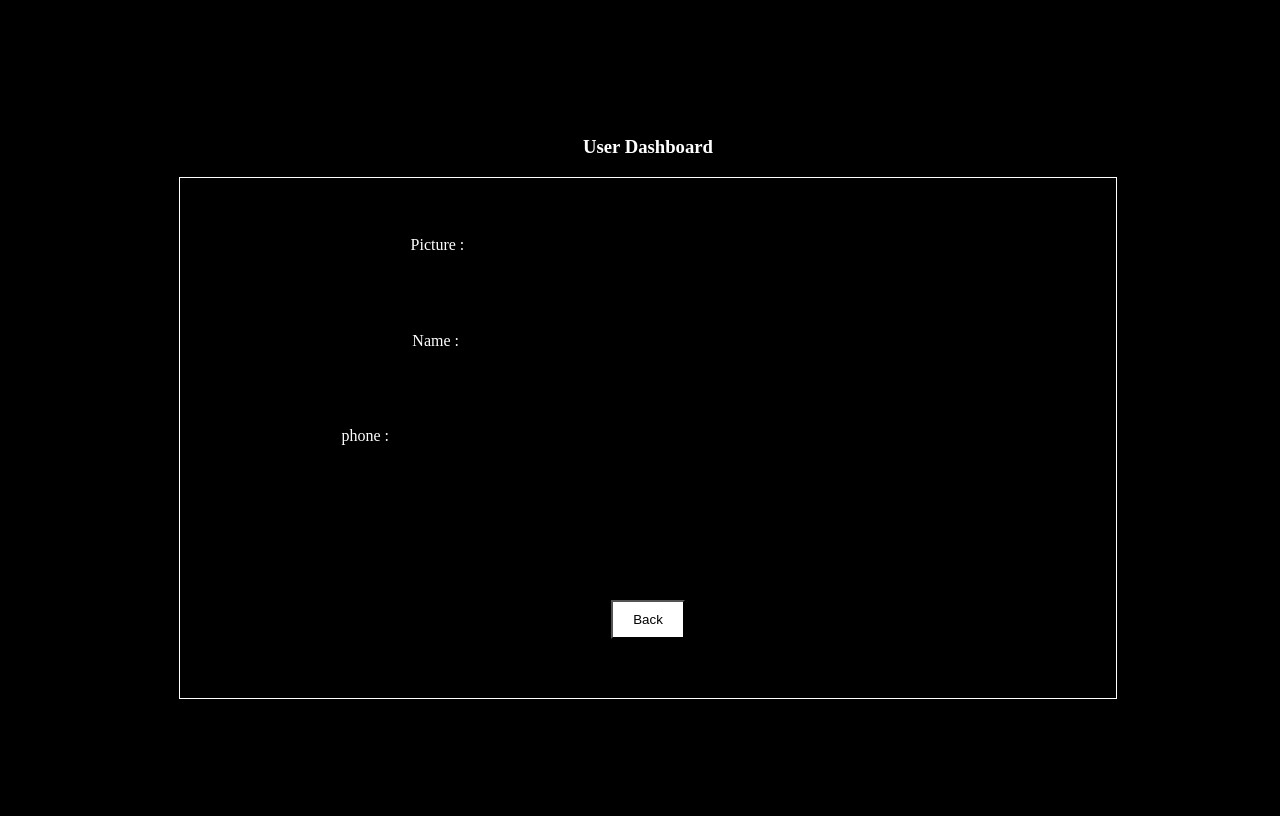
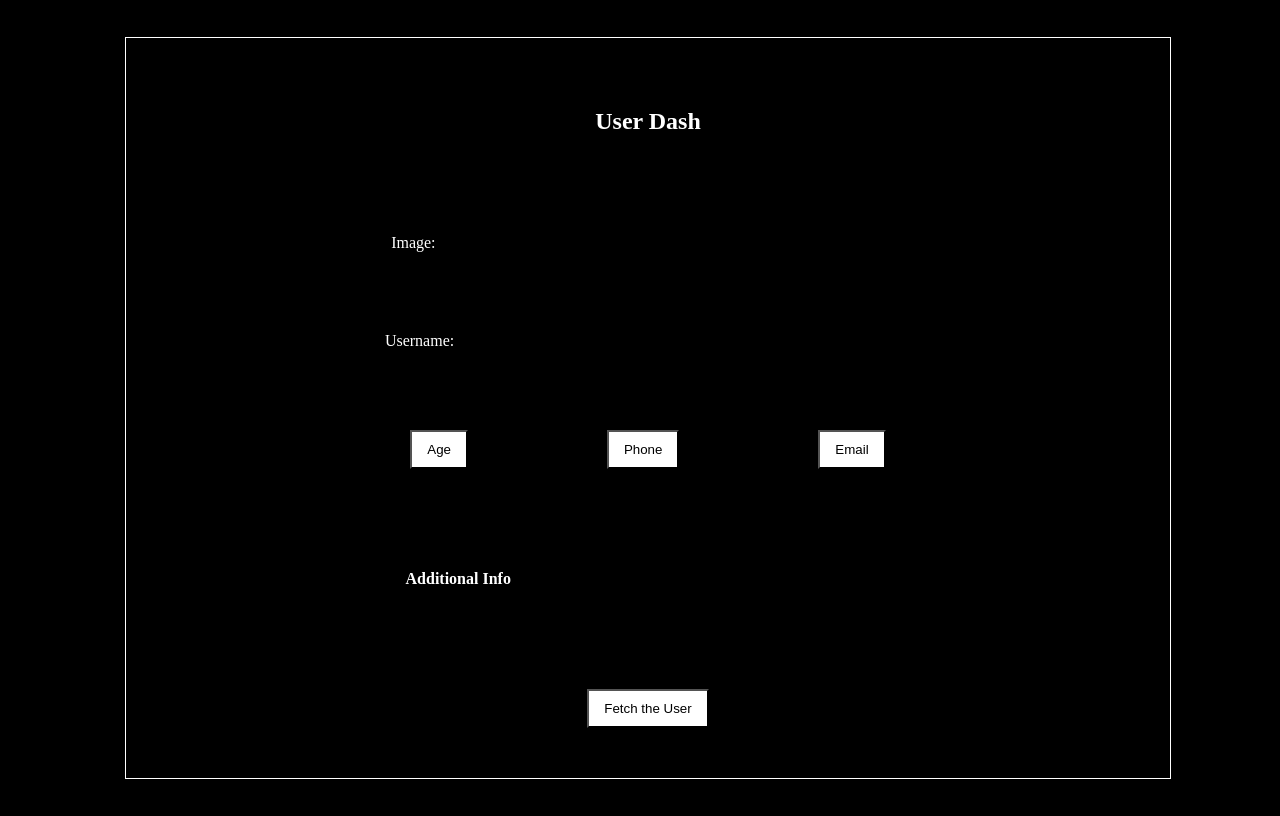
Before and after one commit to acciojob/random-user-js-Shetty02, a website: page main.html in a window 1280 px wide. Both pictures are taken after a click on the button "Phone". Drawn offline with Linux system fonts and the light colour scheme; no server answers.

Commit message:
created a submission

```diff
--- a/main.html
+++ b/main.html
@@ -6,49 +6,37 @@
 	<link rel="stylesheet" href="styles.css">
 </head>
 
-<body><h3>User Dashboard</h3>
-	<div class="container">
+<body>
+        <div class="user-dash" id="user-dash">
+            <h2>User Dash</h2>
+            <div >
+                <span>Image:</span>
+                <div id="img"></div>
+                <!-- <span><img src="" alt=""></span> -->
+            </div>
+            <div >
+                <span>Username:</span>
+                <div id="name"></div>
+                <!-- <span>Data</span> -->
+            </div>
 
-		<div style="display:flex; justify-content: space-around;">
-			<span>Picture :</span>
-			<img id="img">
-		</div>
+            <div>
+                <button data-id="age" >Age</button>
+                <button data-id="phone">Phone</button>
+                <button data-id="email">Email</button>
+            </div>
 
-		<div style="display:flex; justify-content: space-around;">
-			<span>Name :</span>
-			<span id="name"></span>
-		</div>
+            <div class="info">
+              <h4 >Additional Info</h4>
+              <div id="add-info" >
 
-		<div  id="age" style="display:none; justify-content: space-around;">
-			<span>Age :</span>
-		</div>
+              </div>
+            </div>
 
-		<div id="phone" style="display:none; justify-content: space-around;">
-			<span>phone :</span>
-			<span ></span>
-		</div>
-
-		<div id="email" style="display:none; justify-content: space-around;">
-			<span>Email :</span>
-			<!-- <div>
-				Inline Style -> display: flex
-				External Style -> display : block
-				Parent (Inheritence) -> display: inline-block
-				// Cascading                               60        100  40 20 10
-				// CSS specificity  -> CSS selectors -> tagname , id , class , text , data-id
-			</div> -->
-		</div>
-
-		<div  style="display:flex; justify-content: space-around;">
-			<button data-id = 'age'>Age</button>
-			<button data-id = 'phone'>Phone</button>
-			<button data-id = 'email'>Email</button>
-		</div>
-
-		<div style="display:flex; justify-content: space-around;">
-			<button id="getUser">Fetch user</button>
-		</div>
-	</div>
+          <div>
+            <button id="getUser">Fetch the User</button>
+        </div>
+        </div>
 	<!-- the entire body must be written by student -->
     <script type="text/javascript" src="./script.js">
 </script>
--- a/script.js
+++ b/script.js
@@ -1,102 +1,83 @@
-let user = {};
+// console.log("Random User")
 
-const nameElement = document.getElementById("name"),
-  imageElement = document.getElementById("img"),
-  phone = document.getElementById("phone"),
-  age = document.getElementById("age"),
-  email = document.getElementById("email"),
-  ageButtons = document.querySelector("[data-id='age']"),
-  phoneButtons = document.querySelector("[data-id='phone']"),
-  emailButtons = document.querySelector("[data-id='email']"),
-  fetchButton = document.getElementById("getUser"),
-  tabs = [
-    {
-        name: 'age',
-        element: age
-    },
-    {
-        name: 'email',
-        element: email
-    },{
-        name: 'phone',
-        element: phone
-    }
-  ],
-  additionalButtons = {
-    'age' : {
-        element: age,
-        path: '[dob][age]'
-    },
-    'phone' : {
-        element: phone,
-        data:'phone'
-    },
-    'email' : {
-        element: email,
-        data:'email'
-    }
-  };
 
-const fetchUser = async () => {
-    try {
-        const response = await fetch("https://randomuser.me/api"),
-            data = await response.json();
-        user = data.results[0];
+let user = {}
 
-        nameElement.textContent = user.name.first + " " + user.name.last;
-        imageElement.src = user.picture.large;
+const imgElement = document.getElementById("img"),
+ nameElement = document.getElementById("name"),
+ additionalInfo = document.getElementById("add-info"),
+ infoBtn = Array.from(document.querySelectorAll("[data-id]"))
+ fetchingUser = document.getElementById("getUser");
 
-    }catch(error) {
-        console.error("Error in Fetching User",error);
-    }
-}
+const renderUsersBasicDetails = (user) =>{
+        nameElement.innerHTML = ""    ;
+        imgElement.innerHTML = "";
+        const nameSpan = document.createElement("span");
+        const img = document.createElement('img');
 
-const handleAdditionInfoButtonClick = (btnName) => {
-    console.log("Names",additionalButtons[btnName]);
-    let infoElement = document.getElementById('info'),
-        data = user[additionalButtons[btnName].data];
+        nameSpan.textContent = user.name.first + " " + user.name.last;
 
-    if(infoElement) {
-        infoElement.textContent = data;
-    }
-    else {
-        infoElement = document.createElement("span");
-        infoElement.textContent = data;
-        infoElement.id = 'info';
-    }
+        img.src = user.picture.large;
+        img.classList.add('img');
 
-    additionalButtons[btnName].element.style.display = 'flex';
-    additionalButtons[btnName].element.appendChild(infoElement);
-    handleAdditionButtonProps('none');
-    fetchButton.textContent = 'Back';
-    setActiveTab(btnName);
+        nameElement.appendChild(nameSpan);
+        imgElement.appendChild(img);
 
 }
 
-const handleAdditionButtonProps = (val) => {
-    ageButtons.style.display = val;
-    phoneButtons.style.display = val;
-    emailButtons.style.display = val;
+
+const fetchUser = async () =>{
+    const resp = await fetch("https://randomuser.me/api/");
+    const data = await resp.json();
+    // console.log("Data", data.results[0]);
+    user = data.results[0];
+    // console.log("User",user)
+    renderUsersBasicDetails(user);
+    createInfoElement(data);
 }
 
-const handleGetUserBtnClick = () => {
-    if(fetchButton.textContent === 'Back') {
-        handleAdditionButtonProps('flex');
-        fetchButton.textContent = 'Fetch User'
-        setActiveTab('');
-    }
-    else {
-        fetchUser();
-    }
-}
-// user?.dob?.age -> user.dob =  undefined -> Throw error
-const setActiveTab = (tabName) => {
-    const hideTabs = tabs.filter(tab => tab.name !== tabName);
-    hideTabs.map((tab)=> tab.element.style.display = 'none')
+
+// const getUser = document.getElementById("getUser");
+
+const  createInfoElement = (info) =>{
+        while(additionalInfo.firstChild){
+            additionalInfo.removeChild(additionalInfo.firstChild);
+        }
+    // const label = document.createElement("span");
+    const infoData = document.createElement("span");
+
+
+    // label.textContent = info.label;
+    infoData.textContent = info.data;
+
+    // additionalInfo.appendChild(label);
+    additionalInfo.appendChild(infoData);
 }
 
-document.addEventListener('DOMContentLoaded',fetchUser);
-ageButtons.addEventListener("click", () => handleAdditionInfoButtonClick('age'));
-phoneButtons.addEventListener("click", () => handleAdditionInfoButtonClick('phone'));
-emailButtons.addEventListener("click", () => handleAdditionInfoButtonClick('email'));
-fetchButton.addEventListener('click',handleGetUserBtnClick);
+const handelInfoButton = (event) =>  {
+    const info = [
+         {
+            id:"age",
+            // label : "Age",
+            data: user.dob.age,
+        },
+        {
+            id:"phone",
+            // label : "Phone",
+            data: user.phone,
+        },
+        {
+            id:"email",
+            // label : "Email",
+            data: user.email,
+        },
+    ]
+    const id = event.target.dataset.id;
+    const data = info.find((item) => item.id === id);
+    // console.log("info",data)
+    createInfoElement(data);
+}
+
+infoBtn.map((btn) => btn.addEventListener("click", handelInfoButton));
+fetchingUser.addEventListener('click',fetchUser)
+document.addEventListener("DOMContentLoaded", fetchUser);
--- a/styles.css
+++ b/styles.css
@@ -1,29 +1,48 @@
-
-/* Your CSS Code here. */
-
-body {
+body{
     background-color: #000000;
-    color: #FFFFFF;
+    color: #ffffff;
     width: 100vw;
     height: 100vh;
     display: flex;
     justify-content: center;
     align-items: center;
+}
+.user-dash{
+    width: 80%;
+    height: 90%;
+    border: 1px solid white;
+    display: flex;
+    justify-content: space-around;
+    align-items: center;
+    padding: 10px;
     flex-direction: column;
 }
-
-.container {
+/* #user-dash{
+    display: none;
+} */
+.user-dash div{
     display: flex;
     justify-content: space-around;
-    width: 70%;
-    height: 60%;
-    padding: 20px;
-    border: 1px solid #FFFFFF;
-    flex-direction: column;
+    width: 60%;
 }
-
-button {
-    padding: 10px 20px;
-    background-color: #FFFFFF;
+.img{
+    width: 100px;
+    height: 100px;
+}
+button{
+    background-color: #ffffff;
     color: #000000;
+    padding: 10px 15px;
 }
+#add-info{
+    display: flex;
+    flex-direction: row;
+    justify-content: space-between;
+    width: 250px;
+}
+.info{
+    display: flex;
+    justify-content: center;
+    flex-direction: row;
+    align-items: center;
+}
```
